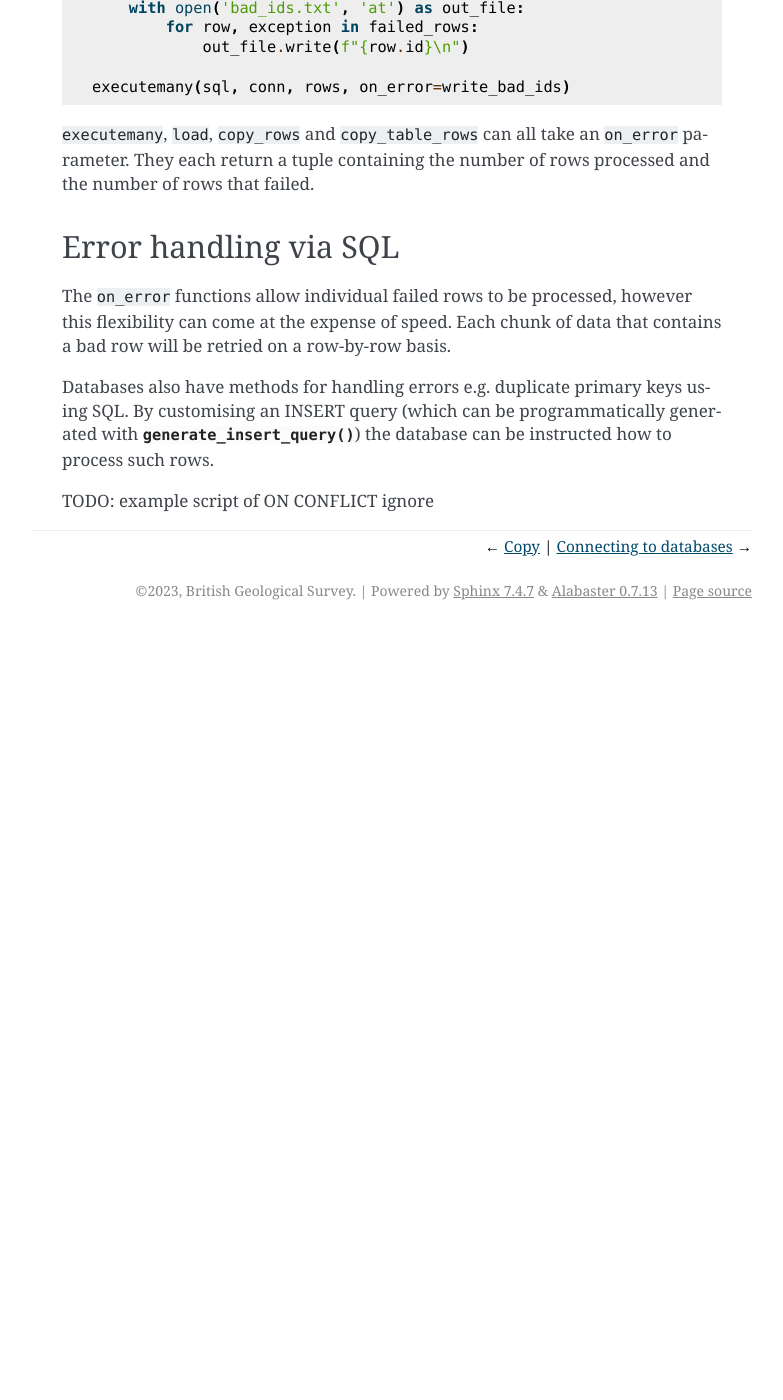
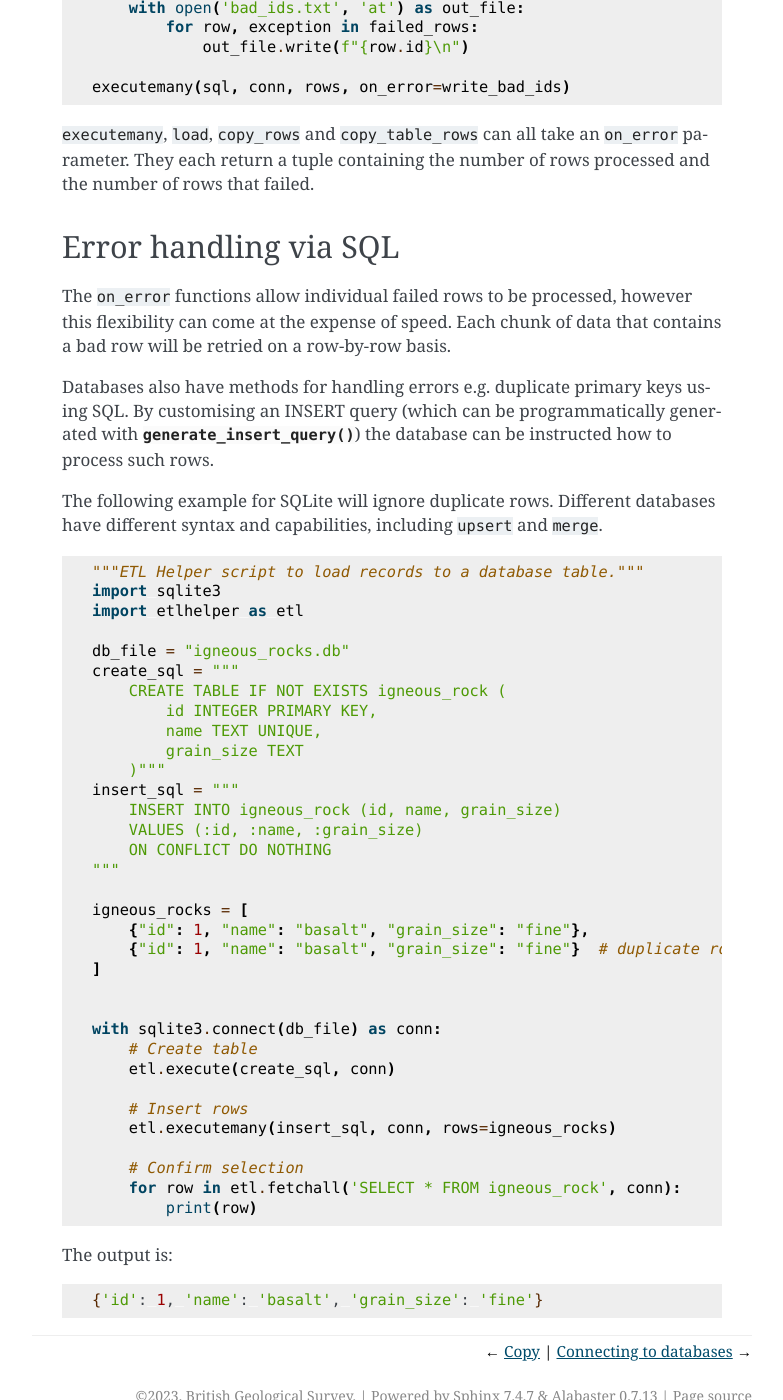
Before and after one commit to BritishGeologicalSurvey/etlhelper, a Sphinx documentation site: the page built from docs/etl_functions/error_handling.rst, in a window 1280 px wide and 1400 px high, scrolled down 1671 px. Shown: the whole window, without its empty margins (358-1141 px from the left). Built offline with Sphinx 7.4.7, drawn with Linux system fonts in a browser that asks for light colours; before the commit the page ends 2301 px from its top, so only the background shows below that.

Commit message:
Update error handling

```diff
--- /dev/null
+++ b/docs/demo_on_conflict.py
@@ -0,0 +1,33 @@
+"""ETL Helper script to load records to a database table."""
+import sqlite3
+import etlhelper as etl
+
+db_file = "igneous_rocks.db"
+create_sql = """
+    CREATE TABLE IF NOT EXISTS igneous_rock (
+        id INTEGER PRIMARY KEY,
+        name TEXT UNIQUE,
+        grain_size TEXT
+    )"""
+insert_sql = """
+    INSERT INTO igneous_rock (id, name, grain_size)
+    VALUES (:id, :name, :grain_size)
+    ON CONFLICT DO NOTHING
+"""
+
+igneous_rocks = [
+    {"id": 1, "name": "basalt", "grain_size": "fine"},
+    {"id": 1, "name": "basalt", "grain_size": "fine"}  # duplicate row
+]
+
+
+with sqlite3.connect(db_file) as conn:
+    # Create table
+    etl.execute(create_sql, conn)
+
+    # Insert rows
+    etl.executemany(insert_sql, conn, rows=igneous_rocks)
+
+    # Confirm selection
+    for row in etl.fetchall('SELECT * FROM igneous_rock', conn):
+        print(row)
--- a/docs/etl_functions/error_handling.rst
+++ b/docs/etl_functions/error_handling.rst
@@ -106,4 +106,15 @@ By customising an INSERT query (which can be programmatically generated with
 :func:`generate_insert_query() <etlhelper.generate_insert_query>`) the database
 can be instructed how to process such rows.
 
-TODO: example script of ON CONFLICT ignore
+The following example for SQLite will ignore duplicate rows.
+Different databases have different syntax and capabilities, including
+``upsert`` and ``merge``.
+
+.. literalinclude:: ../demo_on_conflict.py
+   :language: python
+
+The output is:
+
+.. code:: bash
+
+   {'id': 1, 'name': 'basalt', 'grain_size': 'fine'}
--- a/docs/etl_functions/extract.rst
+++ b/docs/etl_functions/extract.rst
@@ -114,7 +114,7 @@ Row factories control the output format of returned rows.
 The default row factory for ETL Helper is a dictionary, but this can be
 changed with the ``row_factory`` argument.
 
-.. literalinclude:: demo_named_tuple.py
+.. literalinclude:: ../demo_namedtuple.py
    :language: python
 
 The output is:
```
Also changed, not shown: docs/demo_namedtuple.py (renamed from docs/etl_functions/demo_named_tuple.py), 2 other files.
